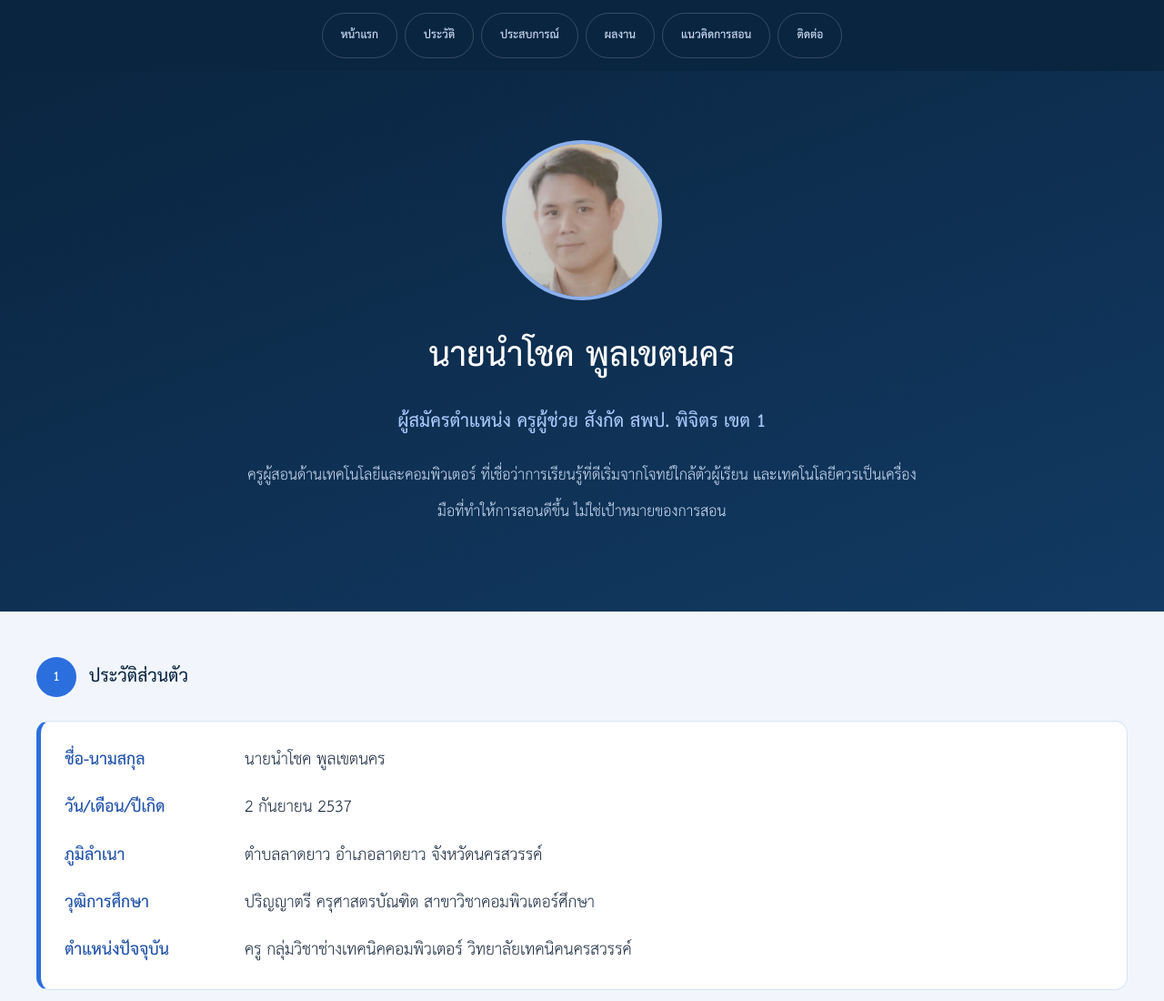
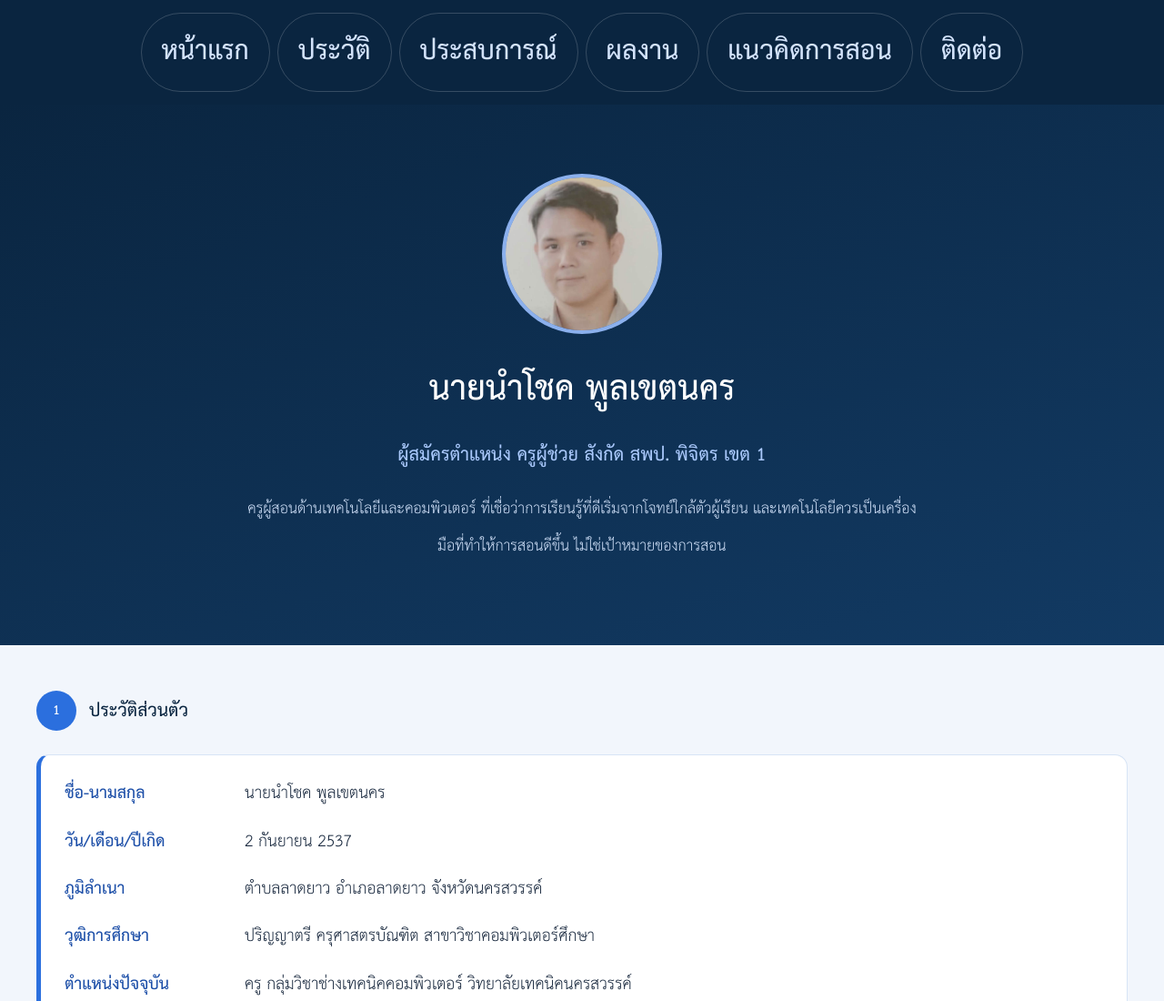
Before and after one commit to numchok2537/about-me, a plain HTML site: page index.html in a window 1280 px wide. Shown: the top 1100 px of the page at 91% size. Drawn offline with Linux system fonts and the light colour scheme.

Commit message:
Enlarge nav buttons to match hero name size

```diff
--- a/css/style.css
+++ b/css/style.css
@@ -76,13 +76,25 @@ nav {
 nav a {
   color: #d3e3fb;
   text-decoration: none;
-  font-size: 18px;
+  font-size: 28px;
   font-weight: bold;
-  padding: 10px 20px;
+  padding: 10px 22px;
   border-radius: 999px;
   white-space: nowrap;
   border: 1px solid rgba(255, 255, 255, 0.18);
   transition: background 0.15s ease, color 0.15s ease;
+}
+
+@media (min-width: 900px) {
+  nav a {
+    font-size: 36px;
+  }
+}
+
+@media (min-width: 1200px) {
+  nav a {
+    font-size: 42px;
+  }
 }
 
 nav a:hover,
```
